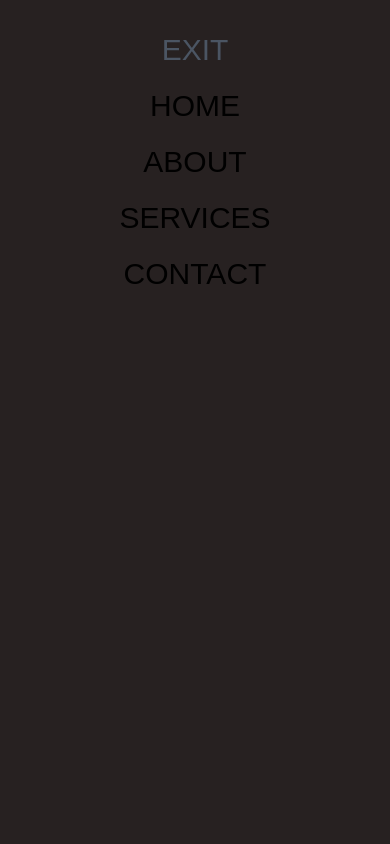
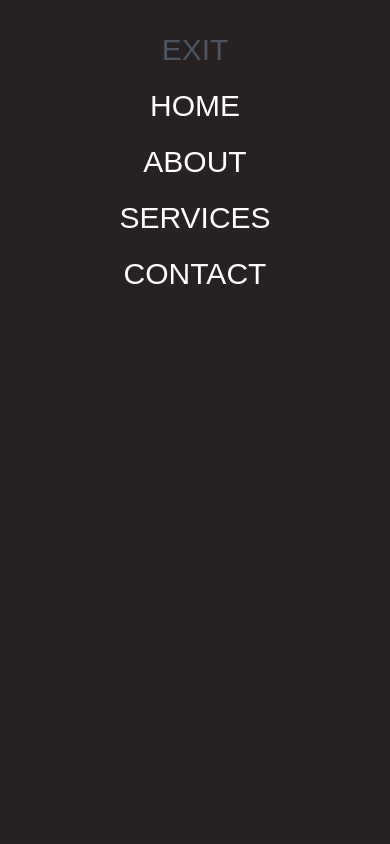
Before and after one commit to kylearray/pokerrun, a Next.js app: page / in a window 390 px wide. Both pictures are taken after a click on the button 346 px from the left and 48 px from the top of the page. Shown: the top 844 px of the page. Built offline with nearby package versions, Linux system fonts and the light colour scheme; a web font is replaced by a local one.

Commit message:
color fix v1

```diff
--- a/components/Header.tsx
+++ b/components/Header.tsx
@@ -54,17 +54,17 @@ function Header() {
                 </div>
 
                 <button onClick={() => { setMenuOpen(!menuOpen)}} type="button" className="inline-flex items-center gap-2  bg-[#1b6ec8] px-3 py-3 text-sm  font-semibold focus-visible:ring active:text-gray-700 md:text-base lg:hidden">
-                    <svg xmlns="http://www.w3.org/2000/svg" className="h-6 w-6" viewBox="0 0 20 20" fill="currentColor">
+                    <svg xmlns="http://www.w3.org/2000/svg" className="h-6 w-6 bg--white" viewBox="0 0 20 20" fill="currentColor">
                         <path fill-rule="evenodd" d="M3 5a1 1 0 011-1h12a1 1 0 110 2H4a1 1 0 01-1-1zM3 10a1 1 0 011-1h6a1 1 0 110 2H4a1 1 0 01-1-1zM3 15a1 1 0 011-1h12a1 1 0 110 2H4a1 1 0 01-1-1z" clip-rule="evenodd" />
                     </svg>
                 </button>
 
                 <div className={`${menuOpen ? styles.open : styles.hiddenAway} place-items-center pt-8 bg-array-black h-screen w-screen top-0 left-0`}>
                     <p className={`${CeraPro.className} text-gray-600 font-light text-3xl uppercase pb-5`} onClick={() => { setMenuOpen(false)}}>Exit</p>
-                    <a className={`${CeraPro.className} font-light text-3xl uppercase pb-5`} href="https://www.arrayrealestate.com">Home</a>
-                    <a className={`${CeraPro.className} font-light text-3xl uppercase pb-5`} href="https://www.arrayrealestate.com/about">About</a>
-                    <a className={`${CeraPro.className} font-light text-3xl uppercase pb-5`} href="https://www.arrayrealestate.com/services">Services</a>
-                    <a className={`${CeraPro.className} font-light text-3xl uppercase pb-5`} href="https://www.arrayrealestate.com/contact">Contact</a>
+                    <a className={`${CeraPro.className} font-light text-white text-3xl uppercase pb-5`} href="https://www.arrayrealestate.com">Home</a>
+                    <a className={`${CeraPro.className} font-light text-white text-3xl uppercase pb-5`} href="https://www.arrayrealestate.com/about">About</a>
+                    <a className={`${CeraPro.className} font-light text-white text-3xl uppercase pb-5`} href="https://www.arrayrealestate.com/services">Services</a>
+                    <a className={`${CeraPro.className} font-light text-white text-3xl uppercase pb-5`} href="https://www.arrayrealestate.com/contact">Contact</a>
                 </div>
                 {/* <!-- buttons - end --> */}
             </div>
```
